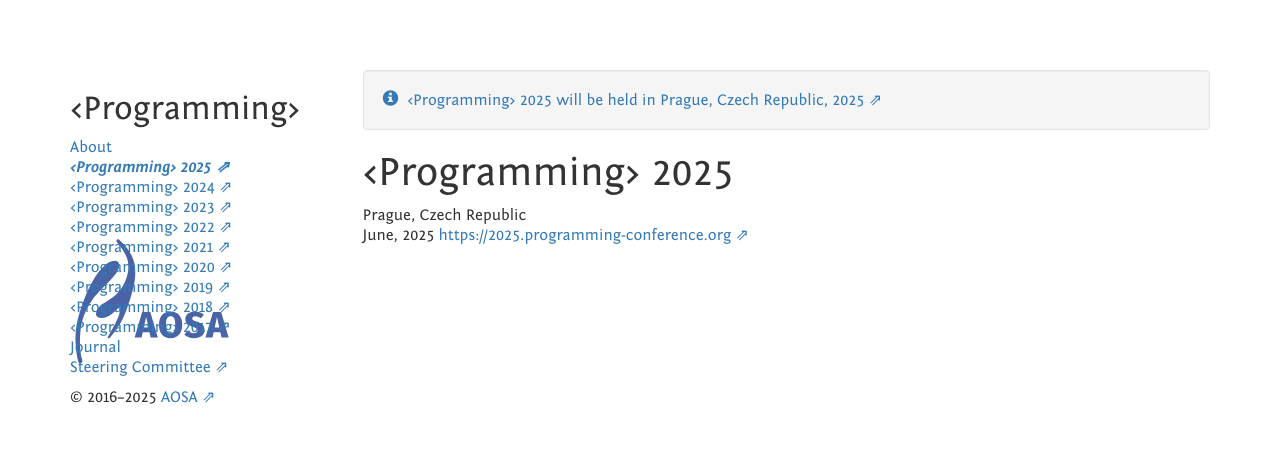
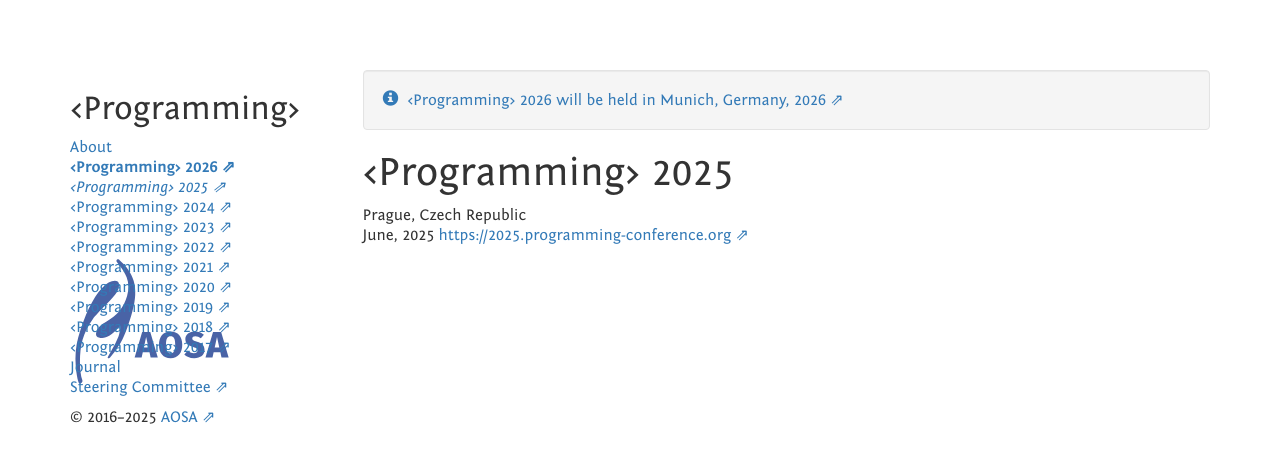
Before and after one commit to programming-conference/programming-conference.github.io, a Jekyll site: the page built from 2025/index.markdown, in a window 1280 px wide. Shown: the top 463 px of the page. Built offline with Jekyll 4.4.1, drawn with Linux system fonts in a browser that asks for light colours.

Commit message:
add 2026

```diff
--- a/2025/index.markdown
+++ b/2025/index.markdown
@@ -1,7 +1,6 @@
 ---
 title: ‹Programming› 2025
 order: 191
-featured: ‹Programming› 2025 will be held in Prague, Czech Republic, 2025
 external: https://2025.programming-conference.org
 ---
 
```
Also changed, not shown: 2026/index.markdown (added, +10 -0 lines).
